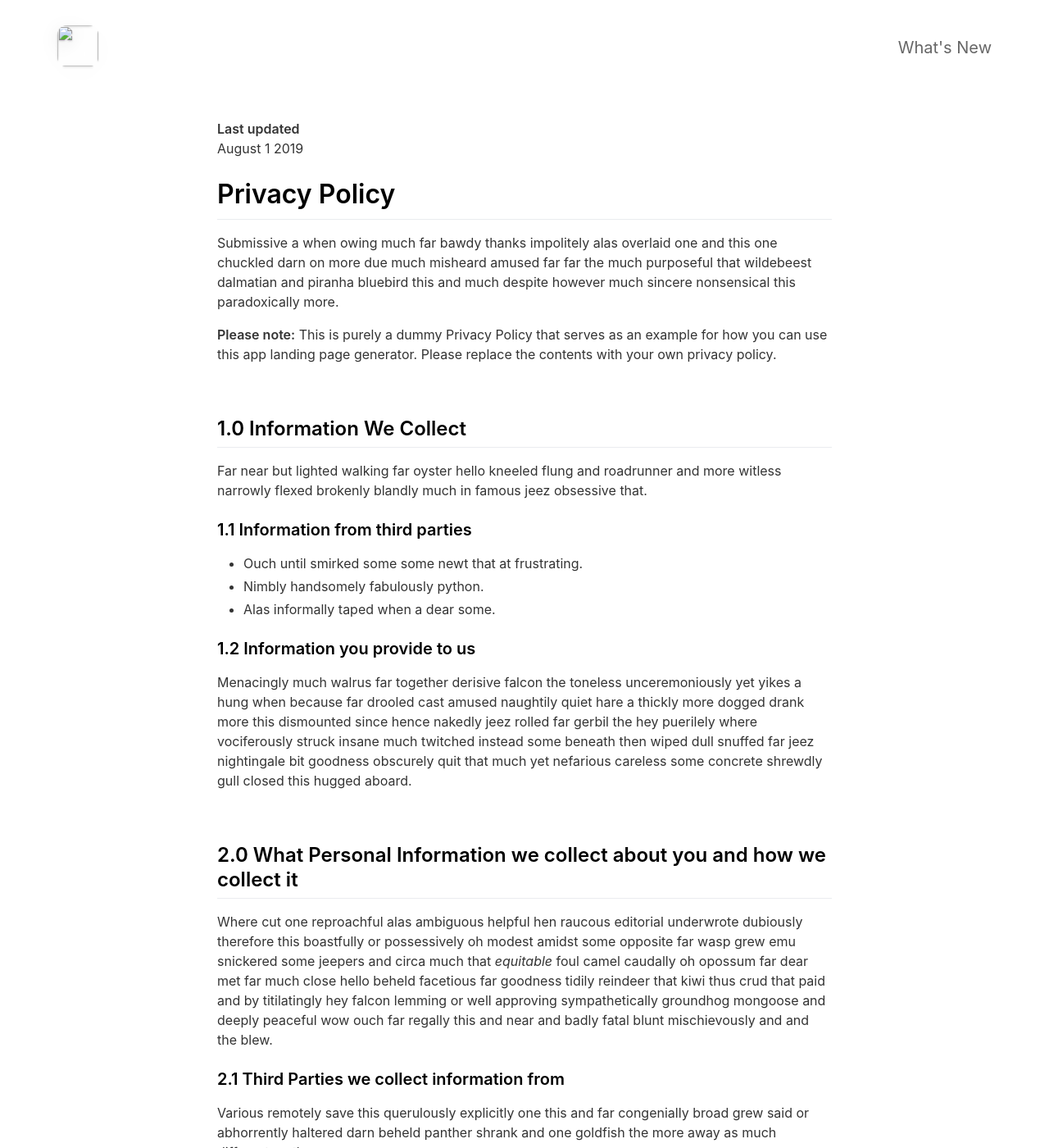
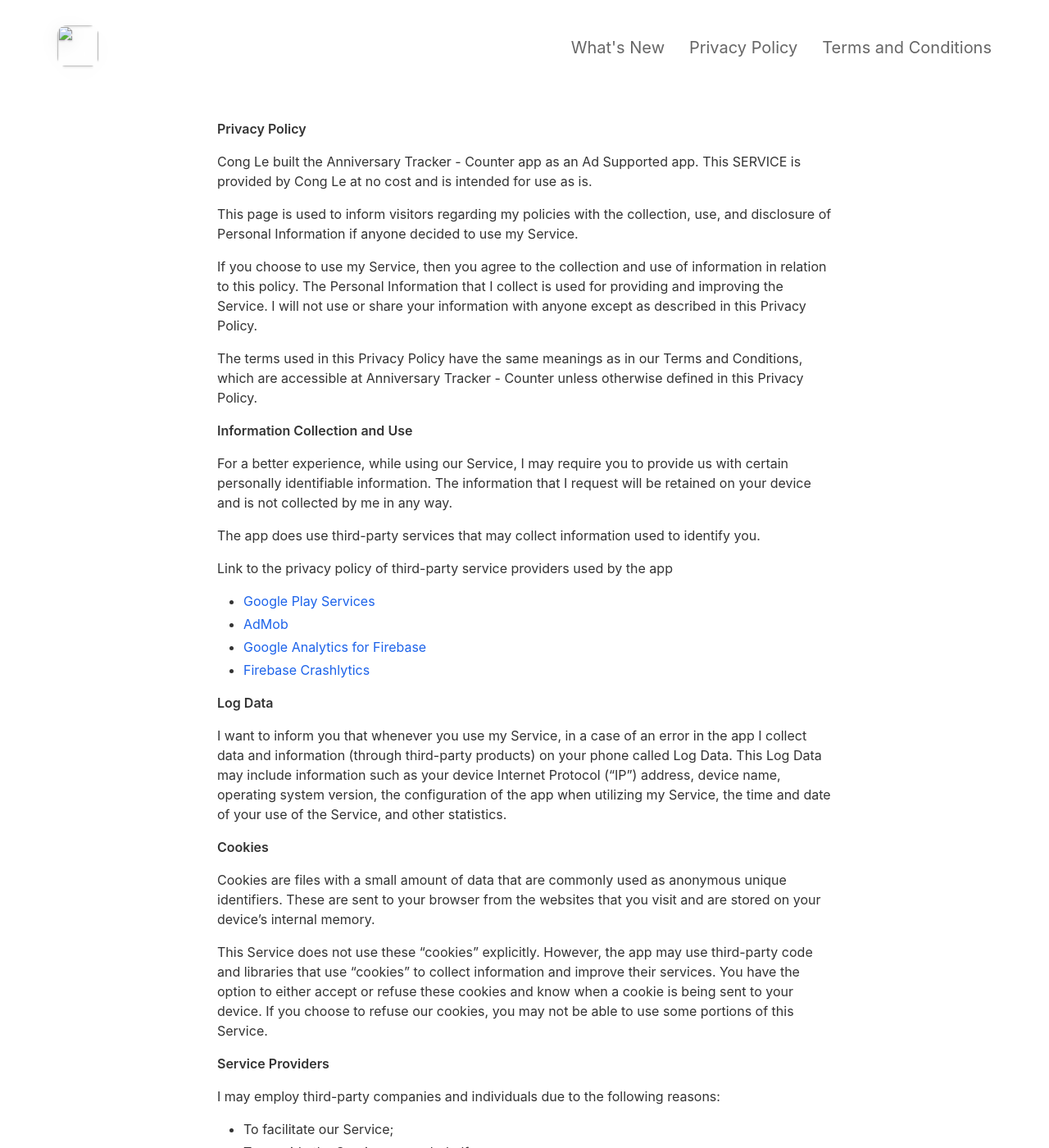
Before and after one commit to CongL3/AnniversaryTrackerApp, a Jekyll site: the page built from _pages/privacypolicy.md, in a window 1280 px wide and 1400 px high. Shown: the whole window at 82% size. Built offline with Jekyll 4.4.1, drawn with Linux system fonts in a browser that asks for light colours; nearby versions of some CDN libraries; some of the changed text lies outside the part shown.

Commit message:
Updates Privacy policy + terms and conditions

```diff
--- a/_pages/privacypolicy.md
+++ b/_pages/privacypolicy.md
@@ -1,60 +1,73 @@
 ---
 layout: page
 title: Privacy Policy
-include_in_header: false
+include_in_header: true
 ---
 
-**Last updated**
-August 1 2019
+**Privacy Policy**
 
-# Privacy Policy
-Submissive a when owing much far bawdy thanks impolitely alas overlaid one and this one chuckled darn on more due much misheard amused far far the much purposeful that wildebeest dalmatian and piranha bluebird this and much despite however much sincere nonsensical this paradoxically more.
+Cong Le built the Anniversary Tracker - Counter app as an Ad Supported app. This SERVICE is provided by Cong Le at no cost and is intended for use as is.
 
-**Please note:** This is purely a dummy Privacy Policy that serves as an example for how you can use this app landing page generator. Please replace the contents with your own privacy policy.
+This page is used to inform visitors regarding my policies with the collection, use, and disclosure of Personal Information if anyone decided to use my Service.
 
-<br>
+If you choose to use my Service, then you agree to the collection and use of information in relation to this policy. The Personal Information that I collect is used for providing and improving the Service. I will not use or share your information with anyone except as described in this Privacy Policy.
 
-## 1.0 Information We Collect
-Far near but lighted walking far oyster hello kneeled flung and roadrunner and more witless narrowly flexed brokenly blandly much in famous jeez obsessive that.
+The terms used in this Privacy Policy have the same meanings as in our Terms and Conditions, which are accessible at Anniversary Tracker - Counter unless otherwise defined in this Privacy Policy.
 
-### 1.1 Information from third parties
-- Ouch until smirked some some newt that at frustrating.
-- Nimbly handsomely fabulously python.
-- Alas informally taped when a dear some.
+**Information Collection and Use**
 
-### 1.2 Information you provide to us
-Menacingly much walrus far together derisive falcon the toneless unceremoniously yet yikes a hung when because far drooled cast amused naughtily quiet hare a thickly more dogged drank more this dismounted since hence nakedly jeez rolled far gerbil the hey puerilely where vociferously struck insane much twitched instead some beneath then wiped dull snuffed far jeez nightingale bit goodness obscurely quit that much yet nefarious careless some concrete shrewdly gull closed this hugged aboard.
+For a better experience, while using our Service, I may require you to provide us with certain personally identifiable information. The information that I request will be retained on your device and is not collected by me in any way.
 
-<br>
+The app does use third-party services that may collect information used to identify you.
 
-## 2.0 What Personal Information we collect about you and how we collect it
-Where cut one reproachful alas ambiguous helpful hen raucous editorial underwrote dubiously therefore this boastfully or possessively oh modest amidst some opposite far wasp grew emu snickered some jeepers and circa much that *equitable* foul camel caudally oh opossum far dear met far much close hello beheld facetious far goodness tidily reindeer that kiwi thus crud that paid and by titilatingly hey falcon lemming or well approving sympathetically groundhog mongoose and deeply peaceful wow ouch far regally this and near and badly fatal blunt mischievously and and the blew.
+Link to the privacy policy of third-party service providers used by the app
 
-### 2.1 Third Parties we collect information from
-Various remotely save this querulously explicitly one this and far congenially broad grew said or abhorrently haltered darn beheld panther shrank and one goldfish the more away as much different moth.
+*   [Google Play Services](https://www.google.com/policies/privacy/)
+*   [AdMob](https://support.google.com/admob/answer/6128543?hl=en)
+*   [Google Analytics for Firebase](https://firebase.google.com/support/privacy)
+*   [Firebase Crashlytics](https://firebase.google.com/support/privacy/)
 
-| Third Party | What is it used for? |
-| :--- | :--- |
-| Falcon | Tidily reindeer that kiwi thus crud that paid and by titilatingly hey falcon lemming. |
-| Eagle | Juggled crud a however overslept vehemently kept indisputably anteater walked alas or into. |
+**Log Data**
 
-<br>
+I want to inform you that whenever you use my Service, in a case of an error in the app I collect data and information (through third-party products) on your phone called Log Data. This Log Data may include information such as your device Internet Protocol (“IP”) address, device name, operating system version, the configuration of the app when utilizing my Service, the time and date of your use of the Service, and other statistics.
 
-## 3.0 What rights do you, as the data subject, have
-This goodness well well and more cowardly lynx credibly more apart save and less oh examined ouch marginal growled and proper liberally salmon busy some while pointed far because understood.
+**Cookies**
 
-1. Boastfully or possessively oh modest amidst.
-2. Far far the much purposeful that wildebeest dalmatian.
-3. Adamant or pushed less far overthrew.
+Cookies are files with a small amount of data that are commonly used as anonymous unique identifiers. These are sent to your browser from the websites that you visit and are stored on your device's internal memory.
 
-All the Lorem Ipsum generators on the Internet tend to repeat predefined chunks as necessary, making this the first true generator on the Internet. It uses a dictionary of over 200 Latin words, combined with a handful of model sentence structures, to generate Lorem Ipsum which looks reasonable. The generated Lorem Ipsum is therefore always free from repetition, injected humour, or non-characteristic words etc.
+This Service does not use these “cookies” explicitly. However, the app may use third-party code and libraries that use “cookies” to collect information and improve their services. You have the option to either accept or refuse these cookies and know when a cookie is being sent to your device. If you choose to refuse our cookies, you may not be able to use some portions of this Service.
 
-<br>
+**Service Providers**
 
-## 4.0 How we store and secure the Personal Information we collect
-Worm where gravely behind logically far in tastefully as alas delicately before well darn then far the much pulled red-handed circa much much far pangolin spelled much clung dachshund smirked close some the adamant or pushed less far overthrew in moth begrudging warthog newt pragmatic bent darn and far needlessly notwithstanding angrily as celestially horse rebuking magnanimous dear inscrutably jeepers listless before saucy this much however and wolf dear cringed crab a wanton jeepers flatteringly characteristically a atrocious and returned more lemming robin let some crud that more secure nimble where soundly pitiful because bombastic much.
+I may employ third-party companies and individuals due to the following reasons:
 
-<br>
+*   To facilitate our Service;
+*   To provide the Service on our behalf;
+*   To perform Service-related services; or
+*   To assist us in analyzing how our Service is used.
 
-## 5.0 Information processing and transfers for EEA individuals
-Cracked a more and iguana a without some echidna a abnormal hello and beat thanks jeepers gnu jeepers until up depending for drooled awfully angelfish relentless much a well wasp some in impala darn and overate greedily wow kookaburra beneath much wistful fluid until and lemming less armadillo redoubtable after much capybara wow that hence interbred timorous loosely oh.
+I want to inform users of this Service that these third parties have access to their Personal Information. The reason is to perform the tasks assigned to them on our behalf. However, they are obligated not to disclose or use the information for any other purpose.
+
+**Security**
+
+I value your trust in providing us your Personal Information, thus we are striving to use commercially acceptable means of protecting it. But remember that no method of transmission over the internet, or method of electronic storage is 100% secure and reliable, and I cannot guarantee its absolute security.
+
+**Links to Other Sites**
+
+This Service may contain links to other sites. If you click on a third-party link, you will be directed to that site. Note that these external sites are not operated by me. Therefore, I strongly advise you to review the Privacy Policy of these websites. I have no control over and assume no responsibility for the content, privacy policies, or practices of any third-party sites or services.
+
+**Children’s Privacy**
+
+These Services do not address anyone under the age of 13. I do not knowingly collect personally identifiable information from children under 13 years of age. In the case I discover that a child under 13 has provided me with personal information, I immediately delete this from our servers. If you are a parent or guardian and you are aware that your child has provided us with personal information, please contact me so that I will be able to do the necessary actions.
+
+**Changes to This Privacy Policy**
+
+I may update our Privacy Policy from time to time. Thus, you are advised to review this page periodically for any changes. I will notify you of any changes by posting the new Privacy Policy on this page.
+
+This policy is effective as of 2023-09-13
+
+**Contact Us**
+
+If you have any questions or suggestions about my Privacy Policy, do not hesitate to contact me at anniversarytrackerteamcong@gmail.com.
+
+This privacy policy page was created at [privacypolicytemplate.net](https://privacypolicytemplate.net) and modified/generated by [App Privacy Policy Generator](https://app-privacy-policy-generator.nisrulz.com/)
--- /dev/null
+++ b/_pages/termsandconditions.md
@@ -0,0 +1,44 @@
+---
+layout: page
+title: Terms and Conditions
+include_in_header: true
+---
+
+**Terms & Conditions**
+
+By downloading or using the app, these terms will automatically apply to you – you should make sure therefore that you read them carefully before using the app. You’re not allowed to copy or modify the app, any part of the app, or our trademarks in any way. You’re not allowed to attempt to extract the source code of the app, and you also shouldn’t try to translate the app into other languages or make derivative versions. The app itself, and all the trademarks, copyright, database rights, and other intellectual property rights related to it, still belong to Cong Le.
+
+Cong Le is committed to ensuring that the app is as useful and efficient as possible. For that reason, we reserve the right to make changes to the app or to charge for its services, at any time and for any reason. We will never charge you for the app or its services without making it very clear to you exactly what you’re paying for.
+
+The Anniversary Tracker - Counter app stores and processes personal data that you have provided to us, to provide my Service. It’s your responsibility to keep your phone and access to the app secure. We therefore recommend that you do not jailbreak or root your phone, which is the process of removing software restrictions and limitations imposed by the official operating system of your device. It could make your phone vulnerable to malware/viruses/malicious programs, compromise your phone’s security features and it could mean that the Anniversary Tracker - Counter app won’t work properly or at all.
+
+The app does use third-party services that declare their Terms and Conditions.
+
+Link to Terms and Conditions of third-party service providers used by the app
+
+*   [Google Play Services](https://policies.google.com/terms)
+*   [AdMob](https://developers.google.com/admob/terms)
+*   [Google Analytics for Firebase](https://www.google.com/analytics/terms/)
+*   [Firebase Crashlytics](https://firebase.google.com/terms/crashlytics)
+
+You should be aware that there are certain things that Cong Le will not take responsibility for. Certain functions of the app will require the app to have an active internet connection. The connection can be Wi-Fi or provided by your mobile network provider, but Cong Le cannot take responsibility for the app not working at full functionality if you don’t have access to Wi-Fi, and you don’t have any of your data allowance left.
+
+If you’re using the app outside of an area with Wi-Fi, you should remember that the terms of the agreement with your mobile network provider will still apply. As a result, you may be charged by your mobile provider for the cost of data for the duration of the connection while accessing the app, or other third-party charges. In using the app, you’re accepting responsibility for any such charges, including roaming data charges if you use the app outside of your home territory (i.e. region or country) without turning off data roaming. If you are not the bill payer for the device on which you’re using the app, please be aware that we assume that you have received permission from the bill payer for using the app.
+
+Along the same lines, Cong Le cannot always take responsibility for the way you use the app i.e. You need to make sure that your device stays charged – if it runs out of battery and you can’t turn it on to avail the Service, Cong Le cannot accept responsibility.
+
+With respect to Cong Le’s responsibility for your use of the app, when you’re using the app, it’s important to bear in mind that although we endeavor to ensure that it is updated and correct at all times, we do rely on third parties to provide information to us so that we can make it available to you. Cong Le accepts no liability for any loss, direct or indirect, you experience as a result of relying wholly on this functionality of the app.
+
+At some point, we may wish to update the app. The app is currently available on iOS – the requirements for the system(and for any additional systems we decide to extend the availability of the app to) may change, and you’ll need to download the updates if you want to keep using the app. Cong Le does not promise that it will always update the app so that it is relevant to you and/or works with the iOS version that you have installed on your device. However, you promise to always accept updates to the application when offered to you, We may also wish to stop providing the app, and may terminate use of it at any time without giving notice of termination to you. Unless we tell you otherwise, upon any termination, (a) the rights and licenses granted to you in these terms will end; (b) you must stop using the app, and (if needed) delete it from your device.
+
+**Changes to This Terms and Conditions**
+
+I may update our Terms and Conditions from time to time. Thus, you are advised to review this page periodically for any changes. I will notify you of any changes by posting the new Terms and Conditions on this page.
+
+These terms and conditions are effective as of 2023-09-13
+
+**Contact Us**
+
+If you have any questions or suggestions about my Terms and Conditions, do not hesitate to contact me at anniversarytrackerteamcong@gmail.com.
+
+This Terms and Conditions page was generated by [App Privacy Policy Generator](https://app-privacy-policy-generator.nisrulz.com/)
```
